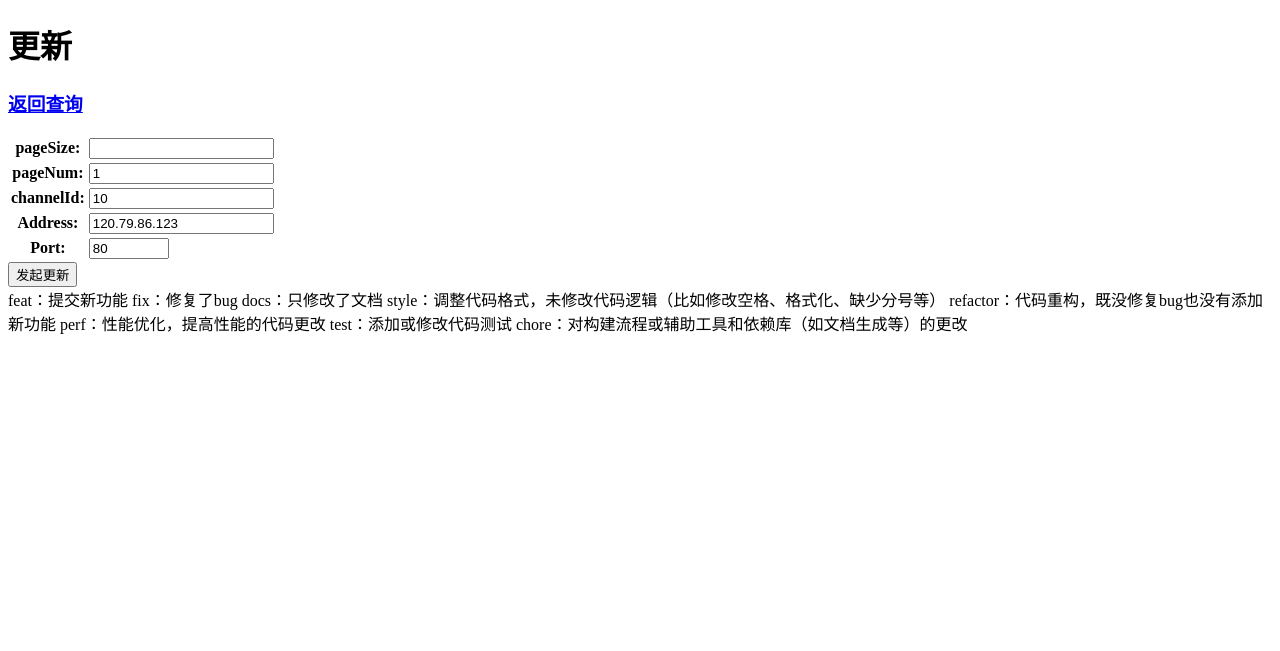
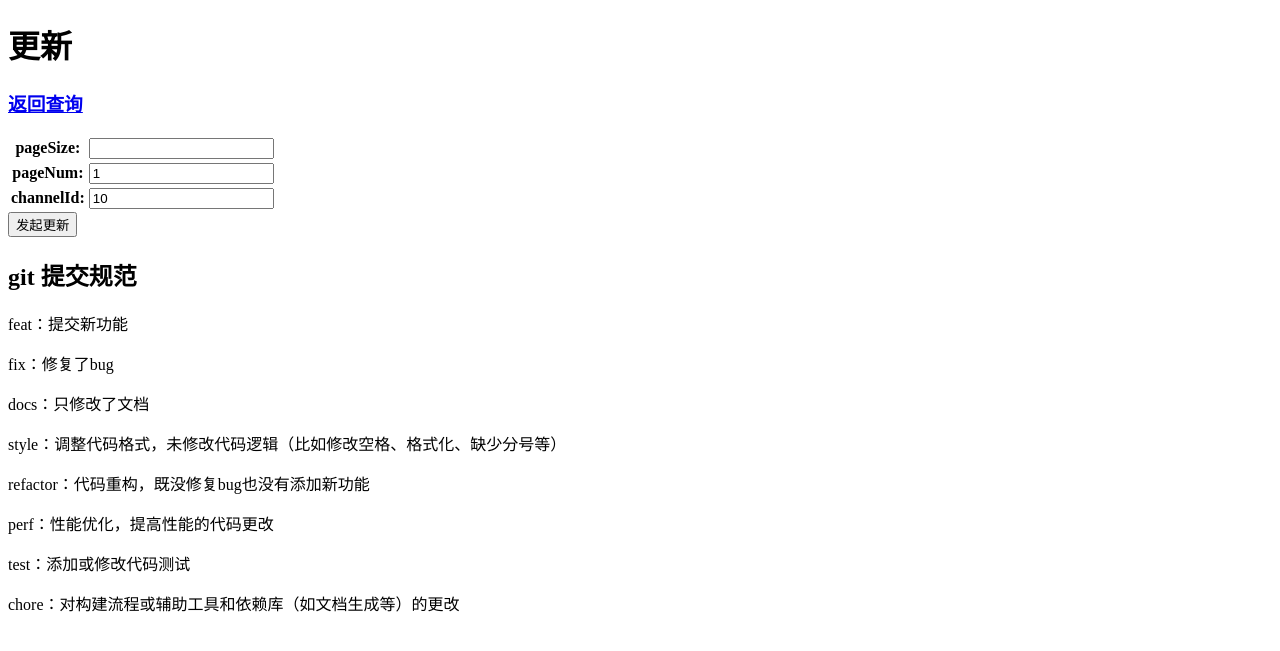
Before and after one commit to lingkai5wu/DjangoWeb, a Django app: page /update/ in a window 1280 px wide. Shown: the top 651 px of the page. Run offline with Django 4.2, Linux system fonts and the light colour scheme; data comes from the database, SQL or seed files in the repository; both versions use the stored data as it was before the commit.

Commit message:
fix: 删除通过代理更新
暂时没有办法实现从 pythonanywhere.com 调用 mihoyo API，只能通过本地更新后 push 上去

```diff
--- a/ys/forms.py
+++ b/ys/forms.py
@@ -5,8 +5,6 @@ class UpdateContentForm(forms.Form):
     page_size = forms.IntegerField(label='pageSize', min_value=1)
     page_num = forms.IntegerField(label='pageNum', min_value=1)
     channel_id = forms.IntegerField(label='channelId')
-    address = forms.GenericIPAddressField()
-    port = forms.IntegerField(min_value=0, max_value=65535)
 
 
 class SelectContentForm(forms.Form):
--- a/ys/models.py
+++ b/ys/models.py
@@ -21,5 +21,3 @@ class Content(models.Model):
 class Update(models.Model):
     update_time = models.DateTimeField()
     total = models.IntegerField()
-    address = models.GenericIPAddressField()
-    port = models.IntegerField()
--- a/ys/templates/update.html
+++ b/ys/templates/update.html
@@ -16,21 +16,22 @@
         <input type="submit" value="发起更新">
     </form>
     <div>
-        feat：提交新功能
-        fix：修复了bug
-        docs：只修改了文档
-        style：调整代码格式，未修改代码逻辑（比如修改空格、格式化、缺少分号等）
-        refactor：代码重构，既没修复bug也没有添加新功能
-        perf：性能优化，提高性能的代码更改
-        test：添加或修改代码测试
-        chore：对构建流程或辅助工具和依赖库（如文档生成等）的更改
+        <h2>git 提交规范</h2>
+        <p>feat：提交新功能</p>
+        <p>fix：修复了bug</p>
+        <p>docs：只修改了文档</p>
+        <p>style：调整代码格式，未修改代码逻辑（比如修改空格、格式化、缺少分号等）</p>
+        <p>refactor：代码重构，既没修复bug也没有添加新功能</p>
+        <p>perf：性能优化，提高性能的代码更改</p>
+        <p>test：添加或修改代码测试</p>
+        <p>chore：对构建流程或辅助工具和依赖库（如文档生成等）的更改</p>
     </div>
     {% if total %}
-        <h2>{{ list|length }}/{{ total }}</h2>
+    <h2>{{ list|length }}/{{ total }}</h2>
     {% endif %}
     <ul>
         {% for content in list %}
-            <li>{{ content }}</li>
+        <li>{{ content }}</li>
         {% endfor %}
     </ul>
 </div>
--- a/ys/views.py
+++ b/ys/views.py
@@ -18,12 +18,7 @@ def update_content_list(request):
             payload = {'pageSize': form.cleaned_data['page_size'],
                        'pageNum': form.cleaned_data['page_num'],
                        'channelId': form.cleaned_data['channel_id']}
-            proxy = f"{form.cleaned_data['address']}:{form.cleaned_data['port']}"
-            proxies = {
-                'http': proxy,
-                'https': proxy
-            }
-            data = requests.get(url, params=payload, proxies=proxies).json()
+            data = requests.get(url, params=payload).json()
             if data['retcode'] == 0:
                 content_list = data['data']['list']
                 context['total'] = data['data']['total']
@@ -41,20 +36,12 @@ def update_content_list(request):
                         context['list'].append(f'覆盖\t{obj.title}')
                 Update.objects.create(
                     update_time=timezone.now(),
-                    total=context['total'],
-                    address=form.cleaned_data['address'],
-                    port=form.cleaned_data['port']
+                    total=context['total']
                 )
             else:
                 return HttpResponse(data['message'])
     else:
         initial = {'page_num': 1, 'channel_id': 10}
-        try:
-            q = Update.objects.latest('update_time')
-            initial['address'] = q.address
-            initial['port'] = q.port
-        except ObjectDoesNotExist:
-            print('需要初始化')
         context['form'] = UpdateContentForm(initial=initial)
     return render(request, 'update.html', context)
 
```
Also changed, not shown: db.sqlite3.
